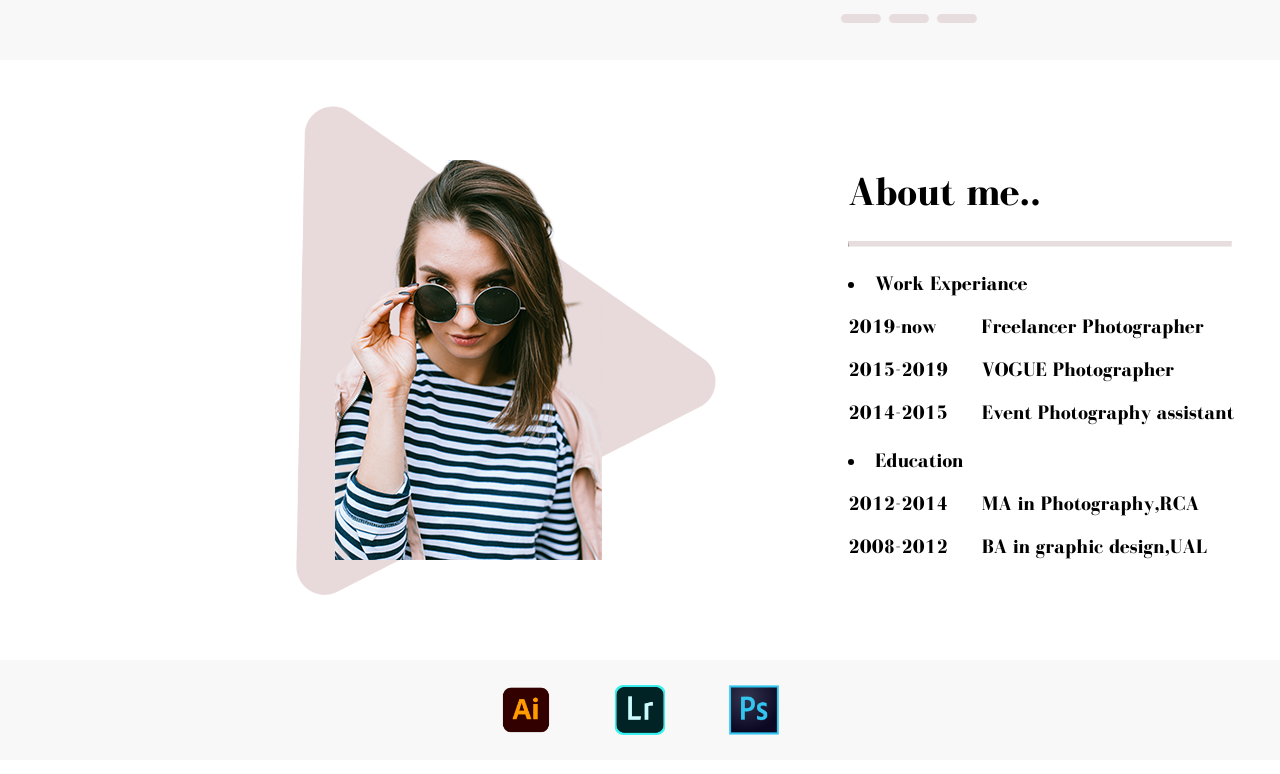
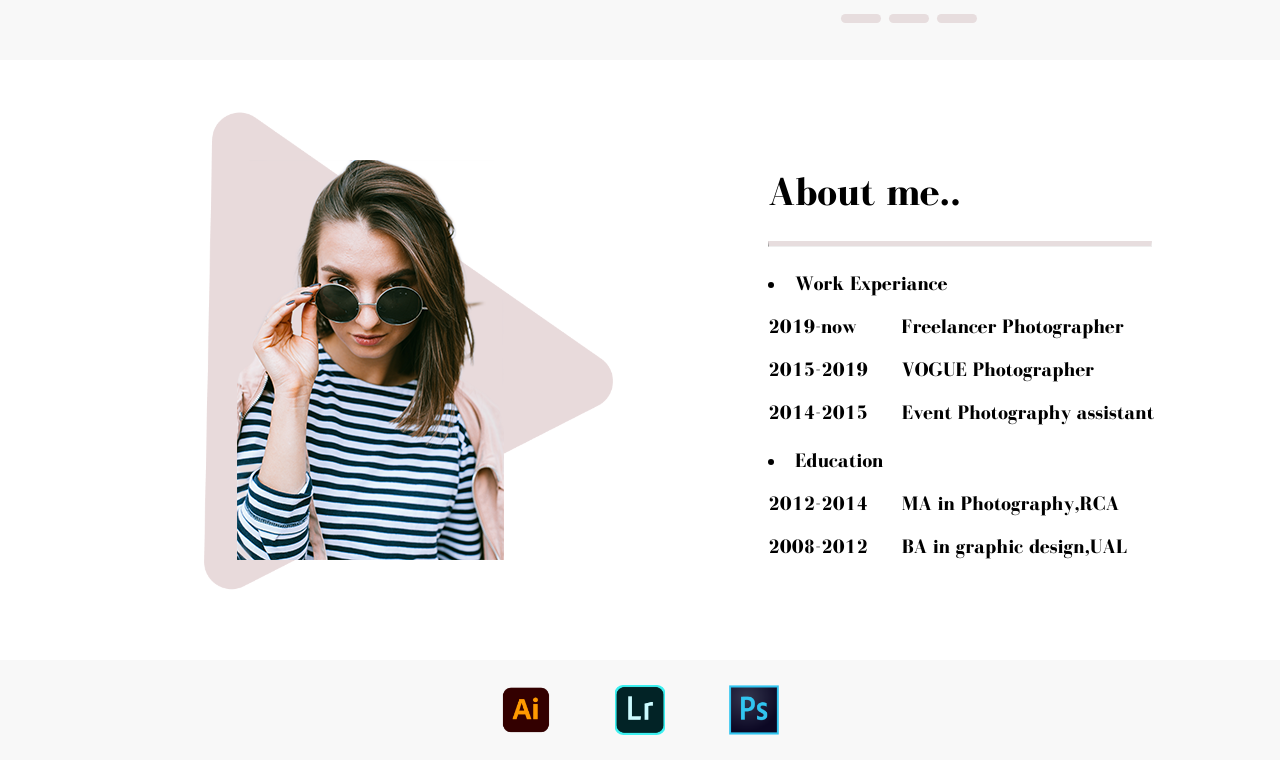
Before and after one commit to Yujei-Chou/Profile_Web, a plain HTML site: page index.html in a window 1280 px wide. Shown: the part 700-1474 px from the top of the page. Drawn offline with Linux system fonts and the light colour scheme.

Commit message:
Adjust position of about page

```diff
--- a/app.css
+++ b/app.css
@@ -102,13 +102,13 @@ a:hover{
 
 
 .img_play{
-    background-color: blue;
     height: 800px;
     width: 800px;
     z-index: -1;
     display: flex;
     justify-content: center;
     align-items: center;
+
 }
 
 .img_person{
@@ -121,7 +121,8 @@ a:hover{
 .about_right{
     font-family: MyFont;
     width: 30%;
-
+    margin-right: 10%;
+    margin-left: 5%
 }
 
 .about_right pre{
```
